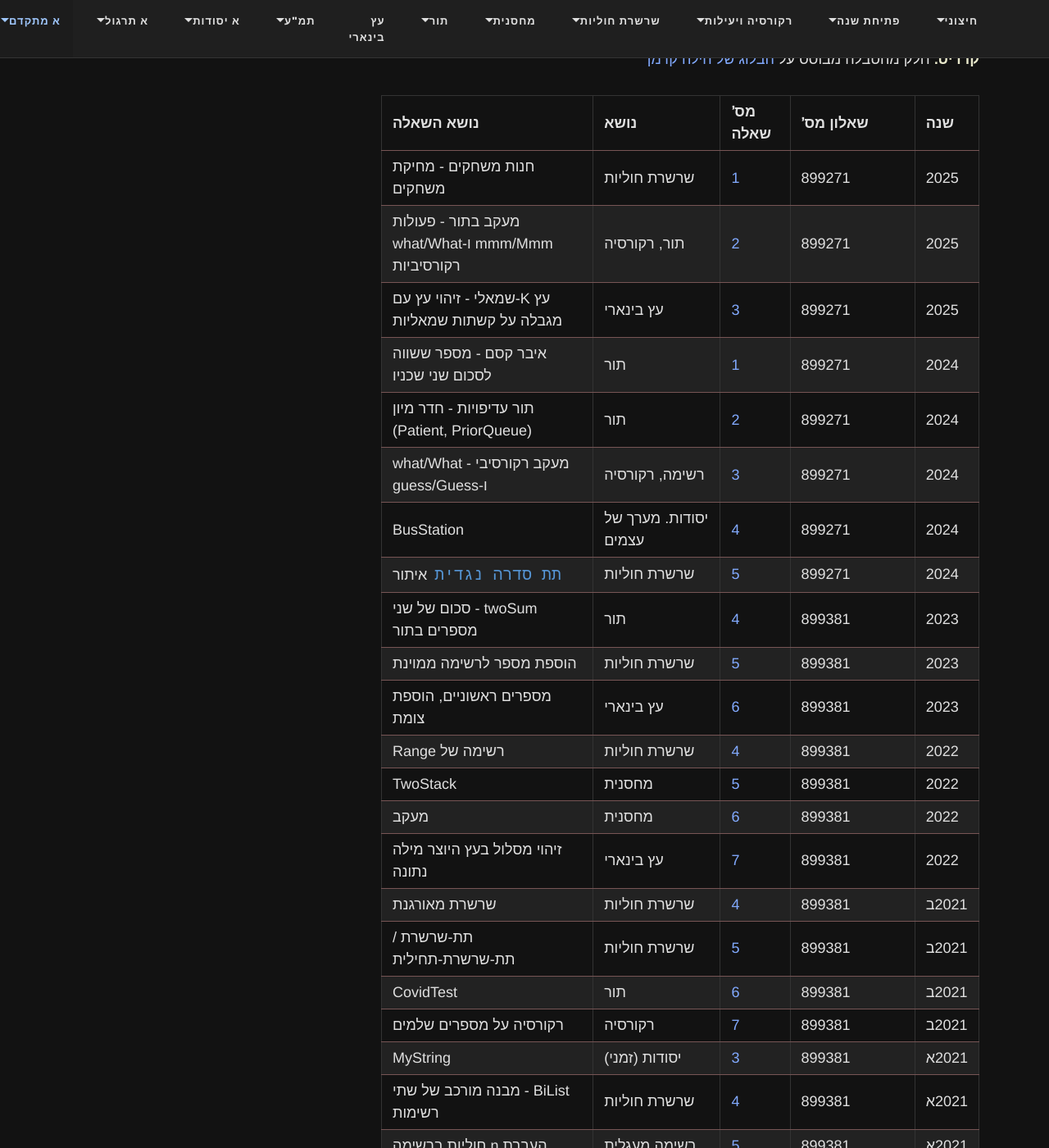
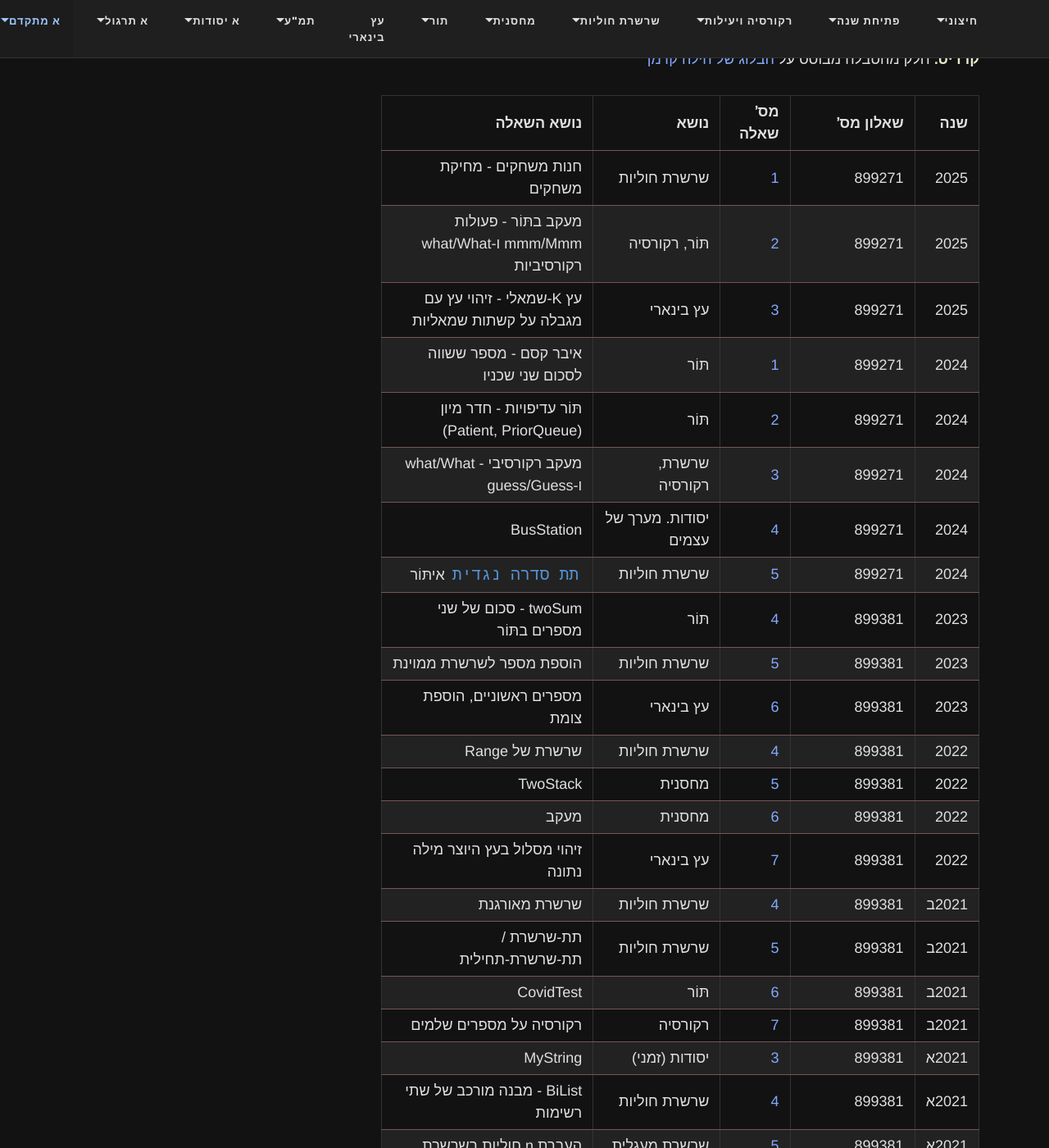
Before and after one commit to 3strategy/BeautifulMivney, a Jekyll site: the page built from bagruyot/index.md, in a window 1280 px wide and 1400 px high, scrolled down 581 px. Shown: the whole window at 82% size. Built offline with Jekyll 4.4.1, drawn with Linux system fonts in a browser that asks for light colours; comment, search, counter and statistics services are not loaded; some of the changed text lies outside the part shown.

Commit message:
תיקון אינדקס

```diff
--- a/bagruyot/index.md
+++ b/bagruyot/index.md
@@ -23,29 +23,29 @@
 | שנה | שאלון מס' | מס' שאלה | נושא | נושא השאלה |
 |-----|----------|----------|------|------------|
 | 2025 | 899271 | [1](/bagruyot/2025.6.271.pdf#page=2) | שרשרת חוליות | חנות משחקים - מחיקת משחקים |
-| 2025 | 899271 | [2](/bagruyot/2025.6.271.pdf#page=6) | תור, רקורסיה | מעקב בתור - פעולות mmm/Mmm ו-what/What רקורסיביות |
+| 2025 | 899271 | [2](/bagruyot/2025.6.271.pdf#page=6) | תּוֹר, רקורסיה | מעקב בתּוֹר - פעולות mmm/Mmm ו-what/What רקורסיביות |
 | 2025 | 899271 | [3](/bagruyot/2025.6.271.pdf#page=8) | עץ בינארי | עץ K-שמאלי - זיהוי עץ עם מגבלה על קשתות שמאליות |
-| 2024 | 899271 | [1](/bagruyot/2024.6.271.pdf#page=2) | תור | איבר קסם - מספר ששווה לסכום שני שכניו |
-| 2024 | 899271 | [2](/bagruyot/2024.6.271.pdf#page=3) | תור | תור עדיפויות - חדר מיון (Patient, PriorQueue) |
-| 2024 | 899271 | [3](/bagruyot/2024.6.271.pdf#page=6) | רשימה, רקורסיה | מעקב רקורסיבי - what/What ו-guess/Guess |
+| 2024 | 899271 | [1](/bagruyot/2024.6.271.pdf#page=2) | תּוֹר | איבר קסם - מספר ששווה לסכום שני שכניו |
+| 2024 | 899271 | [2](/bagruyot/2024.6.271.pdf#page=3) | תּוֹר | תּוֹר עדיפויות - חדר מיון (Patient, PriorQueue) |
+| 2024 | 899271 | [3](/bagruyot/2024.6.271.pdf#page=6) | שרשרת, רקורסיה | מעקב רקורסיבי - what/What ו-guess/Guess |
 | 2024 | 899271 | [4](/bagruyot/2024.6.271.pdf#page=7) | יסודות. מערך של עצמים | BusStation |
-| 2024 | 899271 | [5](/bagruyot/2024.6.271.pdf#page=8) | שרשרת חוליות | `תת סדרה נגדית` איתור  |
-| 2023 | 899381 | [4](/bagruyot/2023.6.381.pdf#page=5) | תור | twoSum - סכום של שני מספרים בתור |
-| 2023 | 899381 | [5](/bagruyot/2023.6.381.pdf#page=6) | שרשרת חוליות | הוספת מספר לרשימה ממוינת |
+| 2024 | 899271 | [5](/bagruyot/2024.6.271.pdf#page=8) | שרשרת חוליות | `תת סדרה נגדית` איתּוֹר  |
+| 2023 | 899381 | [4](/bagruyot/2023.6.381.pdf#page=5) | תּוֹר | twoSum - סכום של שני מספרים בתּוֹר |
+| 2023 | 899381 | [5](/bagruyot/2023.6.381.pdf#page=6) | שרשרת חוליות | הוספת מספר לשרשרת ממוינת |
 | 2023 | 899381 | [6](/bagruyot/2023.6.381.pdf#page=7) | עץ בינארי | מספרים ראשוניים, הוספת צומת |
-| 2022 | 899381 | [4](/bagruyot/2022.6.381.pdf#page=6) | שרשרת חוליות | רשימה של Range |
+| 2022 | 899381 | [4](/bagruyot/2022.6.381.pdf#page=6) | שרשרת חוליות | שרשרת של Range |
 | 2022 | 899381 | [5](/bagruyot/2022.6.381.pdf#page=8) | מחסנית | TwoStack |
 | 2022 | 899381 | [6](/bagruyot/2022.6.381.pdf#page=12) | מחסנית | מעקב |
 | 2022 | 899381 | [7](/bagruyot/2022.6.381.pdf#page=14) | עץ בינארי | זיהוי מסלול בעץ היוצר מילה נתונה |
 | 2021ב | 899381 | [4](/bagruyot/2021.5.381.pdf#page=5) | שרשרת חוליות | שרשרת מאורגנת |
 | 2021ב | 899381 | [5](/bagruyot/2021.5.381.pdf#page=6) | שרשרת חוליות | תת-שרשרת / תת-שרשרת-תחילית |
-| 2021ב | 899381 | [6](/bagruyot/2021.5.381.pdf#page=8) | תור | CovidTest |
+| 2021ב | 899381 | [6](/bagruyot/2021.5.381.pdf#page=8) | תּוֹר | CovidTest |
 | 2021ב | 899381 | [7](/bagruyot/2021.5.381.pdf#page=10) | רקורסיה | רקורסיה על מספרים שלמים |
 | 2021א | 899381 | [3](/bagruyot/2021.6.381.pdf#page=10) | יסודות (זמני) | MyString|
 | 2021א | 899381 | [4](/bagruyot/2021.6.381.pdf#page=12) | שרשרת חוליות | BiList - מבנה מורכב של שתי רשימות |
-| 2021א | 899381 | [5](/bagruyot/2021.6.381.pdf#page=14) | רשימה מעגלית | העברת n חוליות ברשימה |
+| 2021א | 899381 | [5](/bagruyot/2021.6.381.pdf#page=14) | שרשרת מעגלית | העברת n חוליות בשרשרת |
 | 2021א | 899381 | [6](/bagruyot/2021.6.381.pdf#page=16) | רקורסיה | רקורסיה במערך |
-| 2021א | 899381 | [7](/bagruyot/2021.6.381.pdf#page=17) | תור | תורים זהים |
+| 2021א | 899381 | [7](/bagruyot/2021.6.381.pdf#page=17) | תּוֹר | תּוֹרים זהים |
 | 2020ב | 899381 | [4](/bagruyot/2020.5.381.pdf#page=7) | שרשרת חוליות | בניית שרשרת מספרים משרשרת ספרות |
 | 2020ב | 899381 | [5](/bagruyot/2020.5.381.pdf#page=8) | מחסנית | מחסנית של כל המספרים שאינם בבלוק |
 | 2020ב | 899381 | [6](/bagruyot/2020.5.381.pdf#page=9) | עצים | עץ שאריות שוויוני |
@@ -53,38 +53,38 @@
 | 2020א | 899381 | [5](/bagruyot/2020.6.381.pdf#page=10) | אוספים | ריצת מרתון - Race, Competitor |
 | 2020א | 899381 | [6](/bagruyot/2020.6.381.pdf#page=12) | עצים | כל מסלול מייצג מספר שלם |
 | 2019 | 899381 | [4](/bagruyot/2019.6.381.pdf#page=6) | רקורסיה + מחסנית | מעקב רקורסיה על מספר ועל מחסנית |
-| 2019 | 899381 | [5](/bagruyot/2019.6.381.pdf#page=8) | רשימה של תורים | "תור מספר" - תור ספרות המייצג מספר |
+| 2019 | 899381 | [5](/bagruyot/2019.6.381.pdf#page=8) | שרשרת של תּוֹרים | "תּוֹר מספר" - תּוֹר ספרות המייצג מספר |
 | 2019 | 899381 | [6](/bagruyot/2019.6.381.pdf#page=9) | עצים | עץ טווחים |
 | 2018 | 899381 | [4](/bagruyot/2018.6.381.pdf#page=6) | מחסנית | ראשון ואחרון במחסנית - TwoItems |
-| 2018 | 899381 | [5](/bagruyot/2018.6.381.pdf#page=9) | רשימה של תווים | מעקב, האם קיים ab או ba סמוכים |
+| 2018 | 899381 | [5](/bagruyot/2018.6.381.pdf#page=9) | שרשרת של תווים | מעקב, האם קיים ab או ba סמוכים |
 | 2018 | 899381 | [6](/bagruyot/2018.6.381.pdf#page=10) | עצים | האם כל ערכי עץ אחד קטנים מכל ערכי עץ שני |
 | 2017 | 899205/899381 | [1](/bagruyot/2017.6.205.pdf#page=2)/[4](/bagruyot/2017.6.381.pdf#page=4) | יעילות | בחירת מבנה נתונים המתאים ליעילות נתונה |
 | 2017 | 899205/899381 | [2](/bagruyot/2017.6.205.pdf#page=4)/[5](/bagruyot/2017.6.381.pdf#page=6) | מעקב מערך | מערך של הפניות לתאים במערך אחר |
 | 2017 | 899205/899381 | [3](/bagruyot/2017.6.205.pdf#page=6)/[6](/bagruyot/2017.6.381.pdf#page=8) | עץ בינארי | השוואת עצים |
 | 2017 | 899205 | [4](/bagruyot/2017.6.205.pdf#page=7) | אוספים, מערך דו ממדי | Pixel - תמונת מסך בייצוג מערך דו ממדי |
-| 2016ב | 899205/899381 | [1](/bagruyot/2016.6.205.pdf#page=2)/[4](/bagruyot/2016.8.381.pdf#page=7) | שרשרת חוליות | רשימה משולשת |
+| 2016ב | 899205/899381 | [1](/bagruyot/2016.6.205.pdf#page=2)/[4](/bagruyot/2016.8.381.pdf#page=7) | שרשרת חוליות | שרשרת משולשת |
 | 2016ב | 899205/899381 | [2](/bagruyot/2016.6.205.pdf#page=5)/[5](/bagruyot/2016.8.381.pdf#page=10) | רקורסיה עם מערך | רקורסיה עם מערך |
 | 2016ב | 899205 | [3](/bagruyot/2016.6.205.pdf#page=7) | עץ ומחסנית | עץ של מחסניות |
 | 2016ב | 899205/899381 | [4](/bagruyot/2016.6.205.pdf#page=10)/[6](/bagruyot/2016.8.381.pdf#page=12) | טיפוס מורכב | משחק קלפים "שחק נא" |
-| 2016א | 899205 | [1](/bagruyot/2016.6.205.pdf#page=2) | תור, רקורסיה על מערך | א. מעקב רקורסיבי תורים<br>ב. מעקב רקורסיבי מערכים |
+| 2016א | 899205 | [1](/bagruyot/2016.6.205.pdf#page=2) | תּוֹר, רקורסיה על מערך | א. מעקב רקורסיבי תּוֹרים<br>ב. מעקב רקורסיבי מערכים |
 | 2016א | 899205/899381 | [2](/bagruyot/2016.6.205.pdf#page=5)/[6](/bagruyot/2016.6.381.pdf#page=12) | עץ בינארי | מסלול עולה |
 | 2016א | 899205/899381 | [3](/bagruyot/2016.6.205.pdf#page=6)/[4](/bagruyot/2016.6.381.pdf#page=6) | אוספים | מוט של טבעות Ring, Pole |
-| 2016א | 899205/899381 | [4](/bagruyot/2016.6.205.pdf#page=10)/[5](/bagruyot/2016.6.381.pdf#page=10) | רשימה דו כיוונית | מעקב ושינוי קוד |
+| 2016א | 899205/899381 | [4](/bagruyot/2016.6.205.pdf#page=10)/[5](/bagruyot/2016.6.381.pdf#page=10) | שרשרת דו כיוונית | מעקב ושינוי קוד |
 | 2015 | 899205 | [1](/bagruyot/2015.6.205.pdf#page=2) | עצים | עץ ביטוי בוליאני (True And False) |
 | 2015 | 899205 | [2א](/bagruyot/2015.6.205.pdf#page=4) | עצים | מעקב wrap ו-branch |
 | 2015 | 899205 | [2ב](/bagruyot/2015.6.205.pdf#page=7) | מערך/רקורסיה | |
 | 2015 | 899205 | [3](/bagruyot/2015.6.205.pdf#page=8) | עצמים מורכבים | קו אוטובוס ותחנות |
-| 2015 | 899205 | [4](/bagruyot/2015.6.205.pdf#page=10) | מחסנית ותור | סדרן משימות |
+| 2015 | 899205 | [4](/bagruyot/2015.6.205.pdf#page=10) | מחסנית ותּוֹר | סדרן משימות |
 | 2014 | 899205 | [1](/bagruyot/2014.6.205.pdf#page=2) | עץ בינארי | עץ בינארי מאוזן |
 | 2014 | 899205 | [2](/bagruyot/2014.6.205.pdf#page=4) | אוספים | טנ"מ Collec |
 | 2014 | 899205 | [3](/bagruyot/2014.6.205.pdf#page=6) | מערך של רשימות | רשימת תלמידים לפי חודש לידה |
-| 2014 | 899205 | [4א](/bagruyot/2014.6.205.pdf#page=7) | תור של מחסניות | מעקב רקורסיבי |
-| 2014 | 899205 | [4ב](/bagruyot/2014.6.205.pdf#page=10) | תור של מחסניות | מעקב רקורסיבי |
-| 2014 | 899205 | [4ב](/bagruyot/2014.6.205.pdf#page=15) | תור של מחסניות | 2 גרסאות יש הבדל? |
-| 2013 | 899205 | [1](/bagruyot/2013.6.205.pdf#page=4) | שרשרת חוליות | מעקב ברשימה |
+| 2014 | 899205 | [4א](/bagruyot/2014.6.205.pdf#page=7) | תּוֹר של מחסניות | מעקב רקורסיבי |
+| 2014 | 899205 | [4ב](/bagruyot/2014.6.205.pdf#page=10) | תּוֹר של מחסניות | מעקב רקורסיבי |
+| 2014 | 899205 | [4ב](/bagruyot/2014.6.205.pdf#page=15) | תּוֹר של מחסניות | 2 גרסאות יש הבדל? |
+| 2013 | 899205 | [1](/bagruyot/2013.6.205.pdf#page=4) | שרשרת חוליות | מעקב בשרשרת |
 | 2013 | 899205 | [2](/bagruyot/2013.6.205.pdf#page=7) | עץ טרינארי | עץ טרינארי |
 | 2013 | 899205 | [3א](/bagruyot/2013.6.205.pdf#page=8) | אוספים | אבן משחק BiStone (אבן דומינו) |
-| 2013 | 899205 | [3ב](/bagruyot/2013.6.205.pdf#page=8) | שרשרת חוליות | צור רשימה חדשה |
+| 2013 | 899205 | [3ב](/bagruyot/2013.6.205.pdf#page=8) | שרשרת חוליות | צור שרשרת חדשה |
 | 2013 | 899205 | [4](/bagruyot/2013.6.205.pdf#page=11) | עץ בינארי | עץ חיפוש בינארי |
 | 2012 | 899205 | [1](/bagruyot/2012.6.205.pdf#page=4) | רקורסיה | Karamba, רקורסיה כפולה + יעילות |
 | 2012 | 899205 | [2](/bagruyot/2012.6.205.pdf#page=5) | עץ, מחסנית | עץ מחסניות |
@@ -92,37 +92,37 @@
 | 2012 | 899205 | [4](/bagruyot/2012.6.205.pdf#page=10) | אוספים | משחק שחק נא |
 | 2011 | 899205 | [1](/bagruyot/2011.6.205.pdf#page=4) | מבנה נתונים מורכב | מעקב: One, Two, Together |
 | 2011 | 899205 | [2](/bagruyot/2011.6.205.pdf#page=8) | מערך/רקורסיה | מעקב במערך |
-| 2011 | 899205 | [3](/bagruyot/2011.6.205.pdf#page=12) | תור | תור ביטול |
+| 2011 | 899205 | [3](/bagruyot/2011.6.205.pdf#page=12) | תּוֹר | תּוֹר ביטול |
 | 2011 | 899205 | [4](/bagruyot/2011.6.205.pdf#page=14) | עץ בינארי | סריקה מימין לשמאל |
 | 2010 | 899205 | [1](/bagruyot/2010.6.205.pdf#page=2) | מחסנית | סכום זוג איברים סמוכים |
-| 2010 | 899205 | [2](/bagruyot/2010.6.205.pdf#page=3) | אוספים, רשימה | רשימת טווחים |
+| 2010 | 899205 | [2](/bagruyot/2010.6.205.pdf#page=3) | אוספים, שרשרת | רשימת טווחים |
 | 2010 | 899205 | [3](/bagruyot/2010.6.205.pdf#page=6) | אוספים | תיבת הודעות |
-| 2010 | 899205 | [4](/bagruyot/2010.6.205.pdf#page=10) | תור | מעקב בתור |
-| 2009 | 899205 | [1](/bagruyot/2009.6.205.pdf#page=2) | שרשרת חוליות | רשימה משולשת |
+| 2010 | 899205 | [4](/bagruyot/2010.6.205.pdf#page=10) | תּוֹר | מעקב בתּוֹר |
+| 2009 | 899205 | [1](/bagruyot/2009.6.205.pdf#page=2) | שרשרת חוליות | שרשרת משולשת |
 | 2009 | 899205 | [2](/bagruyot/2009.6.205.pdf#page=3) | עץ בינארי | עץ ימין-שמאל, שחזור עץ עפ"י סריקות |
-| 2009 | 899205 | [3](/bagruyot/2009.6.205.pdf#page=6) | תור | מעקב |
+| 2009 | 899205 | [3](/bagruyot/2009.6.205.pdf#page=6) | תּוֹר | מעקב |
 | 2009 | 899205 | [4](/bagruyot/2009.6.205.pdf#page=10) | אוספים | יומן אלקטרוני |
 | 2008 | 899205 | [1](/bagruyot/2008.6.205.pdf#page=2) | מערך/רקורסיה | מעקב במערך |
-| 2008 | 899205 | [2](/bagruyot/2008.6.205.pdf#page=5) | אוספים ורשימה | מיון בתחומים |
+| 2008 | 899205 | [2](/bagruyot/2008.6.205.pdf#page=5) | אוספים ושרשרת | מיון בתחומים |
 | 2008 | 899205 | [3](/bagruyot/2008.6.205.pdf#page=7) | אוספים | מאגר משחקי מחשב |
 | 2008 | 899205 | [4](/bagruyot/2008.6.205.pdf#page=8) | מחסנית | איבר מחליף כיוון |
 | 2007 | 899205 | [1](/bagruyot/2007.6.205.pdf#page=2) | מערך/רקורסיה | רקורסיה במערך |
 | 2007 | 899205 | [2](/bagruyot/2007.6.205.pdf#page=4) | אוספים | מסעדה טעמים 22 |
 | 2007 | 899205 | [3](/bagruyot/2007.6.205.pdf#page=5) | עץ בינארי | עץ דו מספרי. מסלול אחיד |
 | 2007 | 899205 | [4](/bagruyot/2007.6.205.pdf#page=6) | אוספים | יומן שיחות נכנסות |
-| 2006 | 899205 | [1](/bagruyot/2006.6.205.pdf#page=2) | תור | תור לפי שכיחויות |
+| 2006 | 899205 | [1](/bagruyot/2006.6.205.pdf#page=2) | תּוֹר | תּוֹר לפי שכיחויות |
 | 2006 | 899205 | [2](/bagruyot/2006.6.205.pdf#page=3) | מעקב | מחסנית ורקורסיה |
 | 2006 | 899205 | [3](/bagruyot/2006.6.205.pdf#page=4) | רקורסיה | שומר מסך. כתיבת קוד. |
-| 2006 | 899205 | [4](/bagruyot/2006.6.205.pdf#page=6) | שרשרת חוליות | פעולות איתור, הכנסה ומחיקה ברשימה |
+| 2006 | 899205 | [4](/bagruyot/2006.6.205.pdf#page=6) | שרשרת חוליות | פעולות איתּוֹר, הכנסה ומחיקה בשרשרת |
 | 2005 | 899205 | [1](/bagruyot/2005.6.205.pdf#page=3) | מערך c | מעקב במערכים |
-| 2005 | 899205 | [2](/bagruyot/2005.6.205.pdf#page=4) | שרשרת חוליות | רשימה "חשבונית" |
+| 2005 | 899205 | [2](/bagruyot/2005.6.205.pdf#page=4) | שרשרת חוליות | שרשרת "חשבונית" |
 | 2005 | 899205 | [3](/bagruyot/2005.6.205.pdf#page=5) | עץ בינארי | אלגוריתם הוספת בן |
 | 2005 | 899205 | [4](/bagruyot/2005.6.205.pdf#page=5) | אלגוריתם | מבנה ואלגוריתם מכון ארוביקה |
 | 2004 | 899205 | [1](/bagruyot/2004.6.205.pdf#page=2) | סוד 1 2 | מעקב באלגוריתם |
 | 2004 | 899205 | [2](/bagruyot/2004.6.205.pdf#page=3) | עץ בינארי | עך "פרו ורבו" |
 | 2004 | 899205 | [3](/bagruyot/2004.6.205.pdf#page=4) | מחלקות | "הטל וצבור" |
 | 2004 | 899205 | [4](/bagruyot/2004.6.205.pdf#page=6) | מחסנית | חישוב בלוק במחסנית. סיבוכיות |
-| 2003 | 899205 | [1](/bagruyot/2003.6.205.pdf#page=2) | שרשרת חוליות | רשימה משולשת |
+| 2003 | 899205 | [1](/bagruyot/2003.6.205.pdf#page=2) | שרשרת חוליות | שרשרת משולשת |
 | 2003 | 899205 | [2](/bagruyot/2003.6.205.pdf#page=2) | רקורסיה במערך | מערך "סימטרי סכומי" |
 | 2003 | 899205 | [3](/bagruyot/2003.6.205.pdf#page=3) | עץ בינארי | מעקב |
 | 2003 | 899205 | [4](/bagruyot/2003.6.205.pdf#page=4) | לא מוגדר | מבנה ממשק ואלגוריתם |
@@ -130,10 +130,4 @@
 | 2002 | 899205 | [2](/bagruyot/2002.6.205.pdf#page=3) | עץ בינארי | רמות עולות יורדות |
 | 2002 | 899205 | [3](/bagruyot/2002.6.205.pdf#page=4) | מחלקות | מימוש בעזרת פעולות נתונות |
 | 2002 | 899205 | [4](/bagruyot/2002.6.205.pdf#page=6) | אלגוריתם | מעקב במערך |
-
-
----
-
-
-
 {: .table-he}
```
